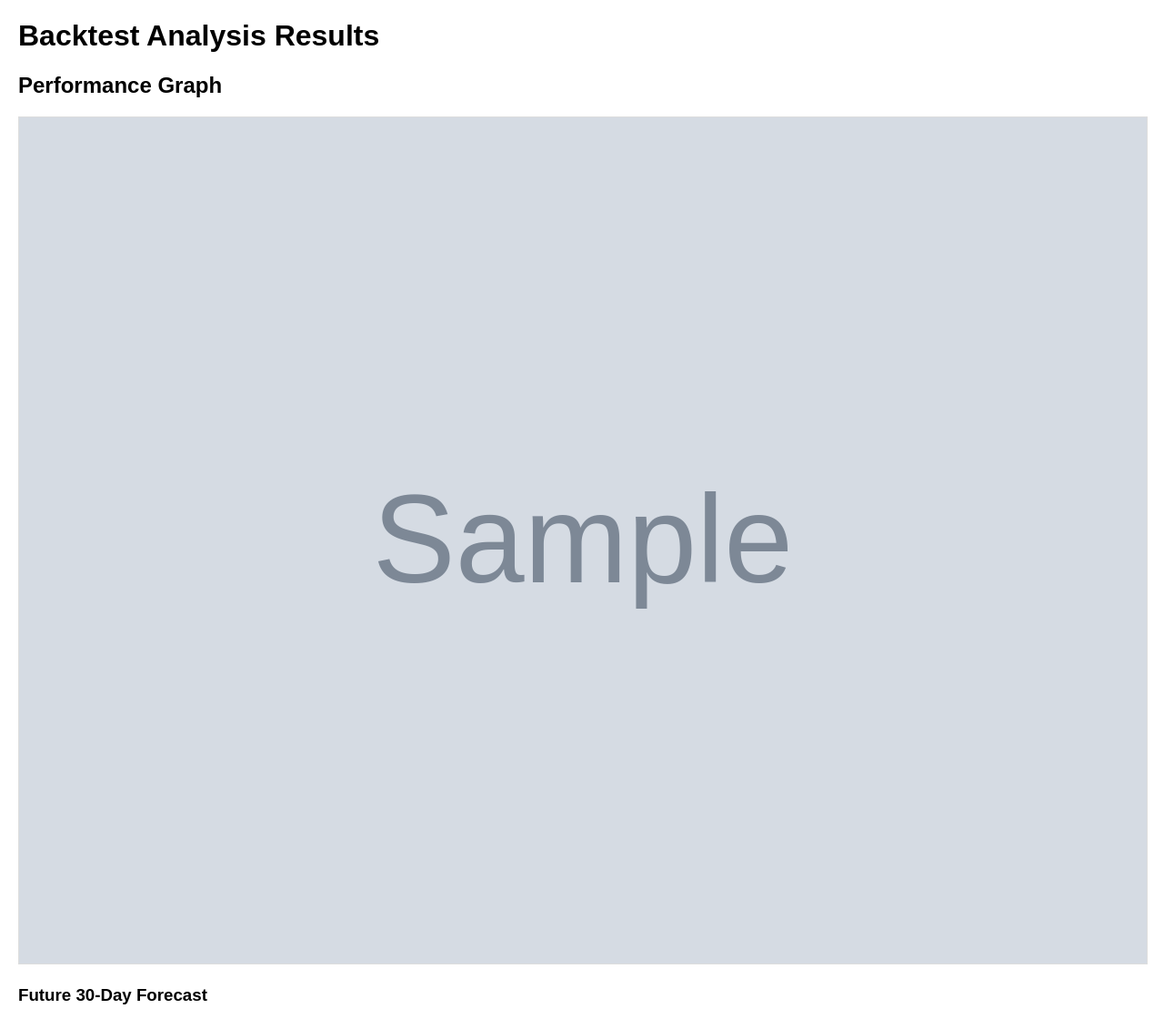
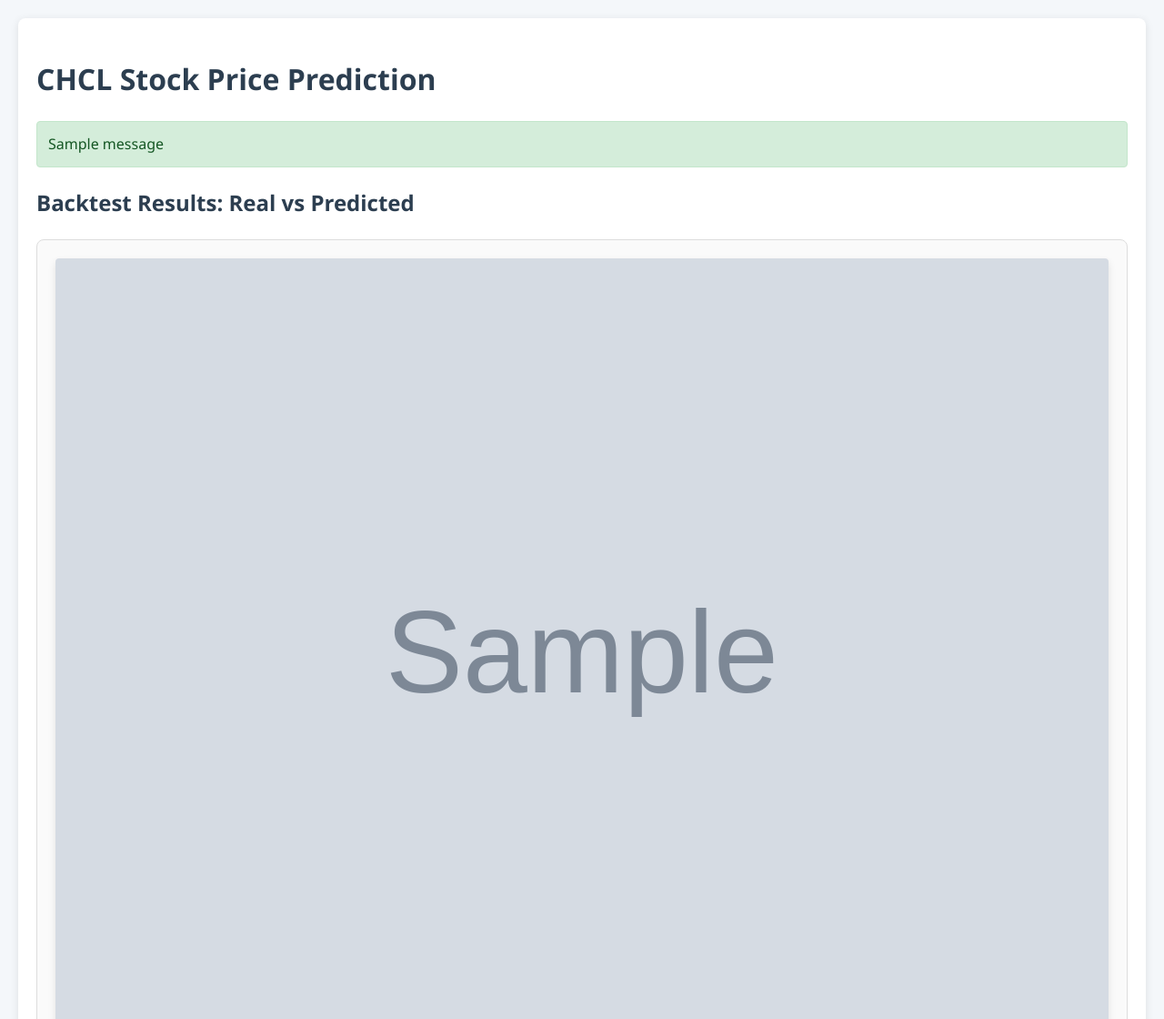
Before and after one commit to chydeepak7/stock_market_prediction, a Django app: template CATI/app/templates/app/app.html in a window 1280 px wide. Shown: the top 1120 px of the page at 91% size. Run offline with Django 5.2, Linux system fonts and the light colour scheme; the template is opened without the code that fills it: most values are stand-ins (such as "Sample title", 1, 10 or a date in 2020); grey boxes marked "Sample" are stand-in pictures; one stand-in notice (Sample message) is shown.

Commit message:
css added

```diff
--- a/CATI/CATI/urls.py
+++ b/CATI/CATI/urls.py
@@ -19,6 +19,6 @@ from django.contrib import admin
 from django.urls import path, include
 
 urlpatterns = [
+    path('app/', include('app.urls')),
     path("admin/", admin.site.urls),
-    path('app/', include('app.urls')),
 ]
--- a/CATI/app/services.py
+++ b/CATI/app/services.py
@@ -1,3 +1,5 @@
+# services.py
+
 import os
 import numpy as np
 import pandas as pd
@@ -8,6 +10,7 @@ from tensorflow.keras.layers import LSTM, Dense, Dropout
 from tensorflow.keras.callbacks import EarlyStopping
 from xgboost import XGBRegressor
 from django.conf import settings
+
 
 # --- 1. CONFIGURATION ---
 FEATURES = ['Open', 'High', 'Low', 'Close', 'Volume', 'RSI', 'MACD',
--- a/CATI/app/templates/app/app.html
+++ b/CATI/app/templates/app/app.html
@@ -2,71 +2,184 @@
 <html lang="en">
   <head>
     <meta charset="UTF-8" />
-    <title>Stock Prediction Backtest</title>
+    <meta name="viewport" content="width=device-width, initial-scale=1.0" />
+    <title>CHCL Stock Price Prediction</title>
     <style>
       body {
-        font-family: sans-serif;
-        margin: 20px;
+        font-family: 'Segoe UI', Tahoma, Geneva, Verdana, sans-serif;
+        margin: 0;
+        padding: 20px;
+        background-color: #f4f7fa;
+        color: #333;
+        line-height: 1.6;
       }
+
+      .container {
+        max-width: 1200px;
+        margin: 0 auto;
+        padding: 20px;
+        background-color: #fff;
+        border-radius: 8px;
+        box-shadow: 0 2px 10px rgba(0, 0, 0, 0.1);
+      }
+
+      h1, h2 { color: #2c3e50; margin-bottom: 20px; }
+
       .graph-container {
         margin-bottom: 40px;
         border: 1px solid #ddd;
-        padding: 10px;
+        padding: 20px;
+        border-radius: 8px;
+        background-color: #fafafa;
+        text-align: center;
+      }
+
+      img {
+        width: 100%;
+        height: auto;
+        max-width: 100%;
+        border-radius: 4px;
+        box-shadow: 0 4px 8px rgba(0,0,0,0.1);
+      }
+
+      .messages {
+        list-style: none;
+        padding: 0;
+        margin: 20px 0;
+      }
+
+      .messages li {
+        padding: 12px;
+        border-radius: 4px;
+        margin-bottom: 10px;
+        font-weight: 500;
+      }
+
+      .messages li.success { background-color: #d4edda; color: #155724; border: 1px solid #c3e6cb; }
+      .messages li.error { background-color: #f8d7da; color: #721c24; border: 1px solid #f5c6cb; }
+      .messages li.info { background-color: #d1ecf1; color: #0c5460; border: 1px solid #bee5eb; }
+
+      button {
+        padding: 14px 28px;
+        font-size: 18px;
+        background-color: #3498db;
+        color: #fff;
+        border: none;
+        border-radius: 6px;
+        cursor: pointer;
+        transition: 0.3s;
+      }
+
+      button:hover { background-color: #2980b9; }
+      button:disabled { background-color: #95a5a6; cursor: not-allowed; }
+
+      /* Loading Overlay */
+      #loading-overlay {
+        display: none;
+        position: fixed;
+        top: 0; left: 0;
+        width: 100%; height: 100%;
+        background-color: rgba(0, 0, 0, 0.75);
+        z-index: 1000;
+        justify-content: center;
+        align-items: center;
+        flex-direction: column;
+        color: white;
+        font-size: 20px;
+      }
+
+      .spinner {
+        border: 8px solid #f3f3f3;
+        border-top: 8px solid #3498db;
+        border-radius: 50%;
+        width: 60px;
+        height: 60px;
+        animation: spin 1s linear infinite;
+        margin-bottom: 20px;
+      }
+
+      @keyframes spin {
+        0% { transform: rotate(0deg); }
+        100% { transform: rotate(360deg); }
+      }
+
+      @media (max-width: 768px) {
+        button { width: 100%; padding: 16px; }
+        #loading-overlay p { padding: 0 20px; font-size: 16px; }
       }
     </style>
   </head>
   <body>
-    <h1>Backtest Analysis Results</h1>
+    <!-- Loading Overlay -->
+    <div id="loading-overlay">
+      <div class="spinner"></div>
+      <p>Your model is training...<br>This may take 30–90 seconds. Please wait.</p>
+    </div>
 
-    <h2>Performance Graph</h2>
-    {% if chart_image %}
-    <img
-      src="{{ chart_image }}"
-      alt="Backtest Graph"
-      style="width: 100%; height: auto; border: 1px solid #ddd"
-    />
-    {% else %}
-    <p>No graph available.</p>
-    {% endif %} {% if forecast_chart %}
-    <h3>Future 30-Day Forecast</h3>
-    <img
-      src="{{ forecast_chart }}"
-      alt="Forecast Graph"
-      style="width: 100%; max-width: 800px"
-    />
-    {% else %}
-    <p>No forecast data available.</p>
-    {% endif %}
-    <h1>Train AI Model</h1>
+    <div class="container">
+      <h1>CHCL Stock Price Prediction</h1>
 
+      <!-- Messages -->
       {% if messages %}
-    <ul>
+      <ul class="messages">
         {% for message in messages %}
-      <li
-        style="color: {% if message.tags == 'error' %}red{% else %}green{% endif %};"
-      >
-        {{ message }}
-      </li>
+        <li class="{{ message.tags }}">{{ message }}</li>
         {% endfor %}
       </ul>
       {% endif %}
 
-    <p>
-      Click the button below to start training the model. This may take a few
-      seconds.
-    </p>
+      <!-- Backtest Chart -->
+      {% if chart_image %}
+      <h2>Backtest Results: Real vs Predicted</h2>
+      <div class="graph-container">
+        <img src="{{ chart_image }}" alt="Backtest Results" />
+      </div>
+      {% else %}
+      <p><em>Train the model to see backtest results.</em></p>
+      {% endif %}
 
-    <form method="post">
+      <!-- Forecast Chart -->
+      {% if forecast_chart %}
+      <h2>30-Day Future Forecast</h2>
+      <div class="graph-container">
+        <img src="{{ forecast_chart }}" alt="30-Day Forecast" />
+      </div>
+      {% else %}
+      <p><em>Train the model to see future forecast.</em></p>
+      {% endif %}
+
+      <!-- Train Button -->
+      <h2>Train AI Model</h2>
+      <p>Click the button to train the hybrid LSTM + XGBoost model.</p>
+
+      <form method="post" id="train-form">
         {% csrf_token %}
-      <button
-        type="submit"
-        style="padding: 10px 20px; font-size: 16px; cursor: pointer"
-      >
-        Start Training
-      </button>
+        <input type="hidden" name="train_model" value="1">  <!-- Required for view detection -->
+        <button type="submit" id="train-btn">Start Training Model</button>
       </form>
 
-    <br />
-    <a href="/">Go Back Home</a>
+      <br><br>
+      <small>Do not refresh during training. Results appear automatically after.</small>
+    </div>
+
+    <script>
+      const form = document.getElementById('train-form');
+      const overlay = document.getElementById('loading-overlay');
+      const btn = document.getElementById('train-btn');
+
+      // Show loading only on form submit
+      form.addEventListener('submit', function() {
+        overlay.style.display = 'flex';
+        btn.disabled = true;
+        btn.textContent = 'Training in Progress...';
+      });
+
+      // On every page load (including redirect), reset everything
+      window.addEventListener('load', function() {
+        overlay.style.display = 'none';
+        btn.disabled = false;
+        btn.textContent = 'Start Training Model';
+      });
+    </script>
   </body>
 </html>
--- a/CATI/app/urls.py
+++ b/CATI/app/urls.py
@@ -3,7 +3,8 @@ from . import views
 
 urlpatterns = [
 
+    # path('model/', views.trigger_training_view, name='model'),
+    path('', views.home_view, name='home'),
     path('backtest/', views.backtest_view, name='backtest'),
     path('forecast/', views.forecast_view, name='forecast'),
-    path('model/', views.trigger_training_view, name='model'),
 ]
```
Also changed, not shown: CATI/app/views.py (+100 -12 lines), 2 other files. Lines whose indentation alone changed are shown as unchanged.
